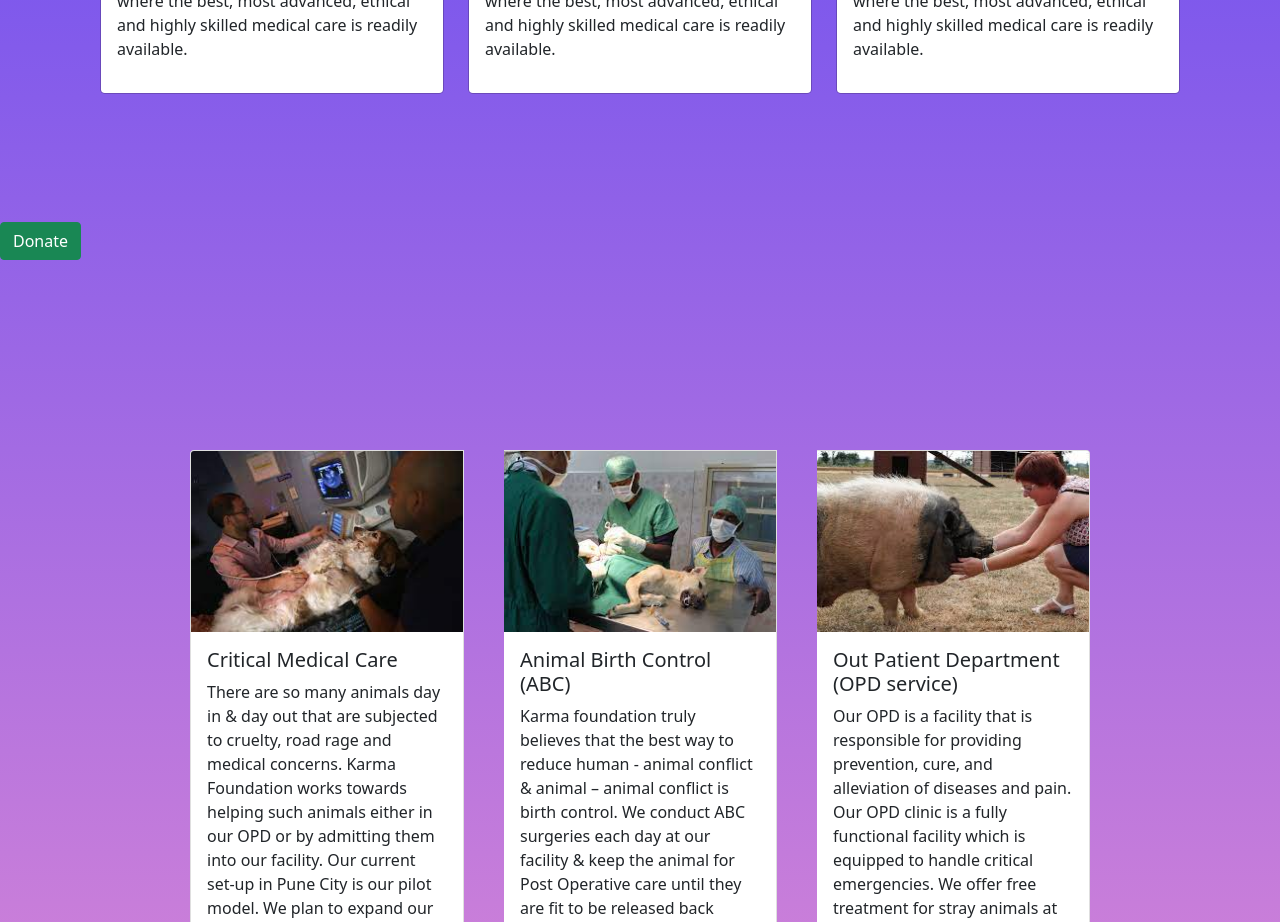
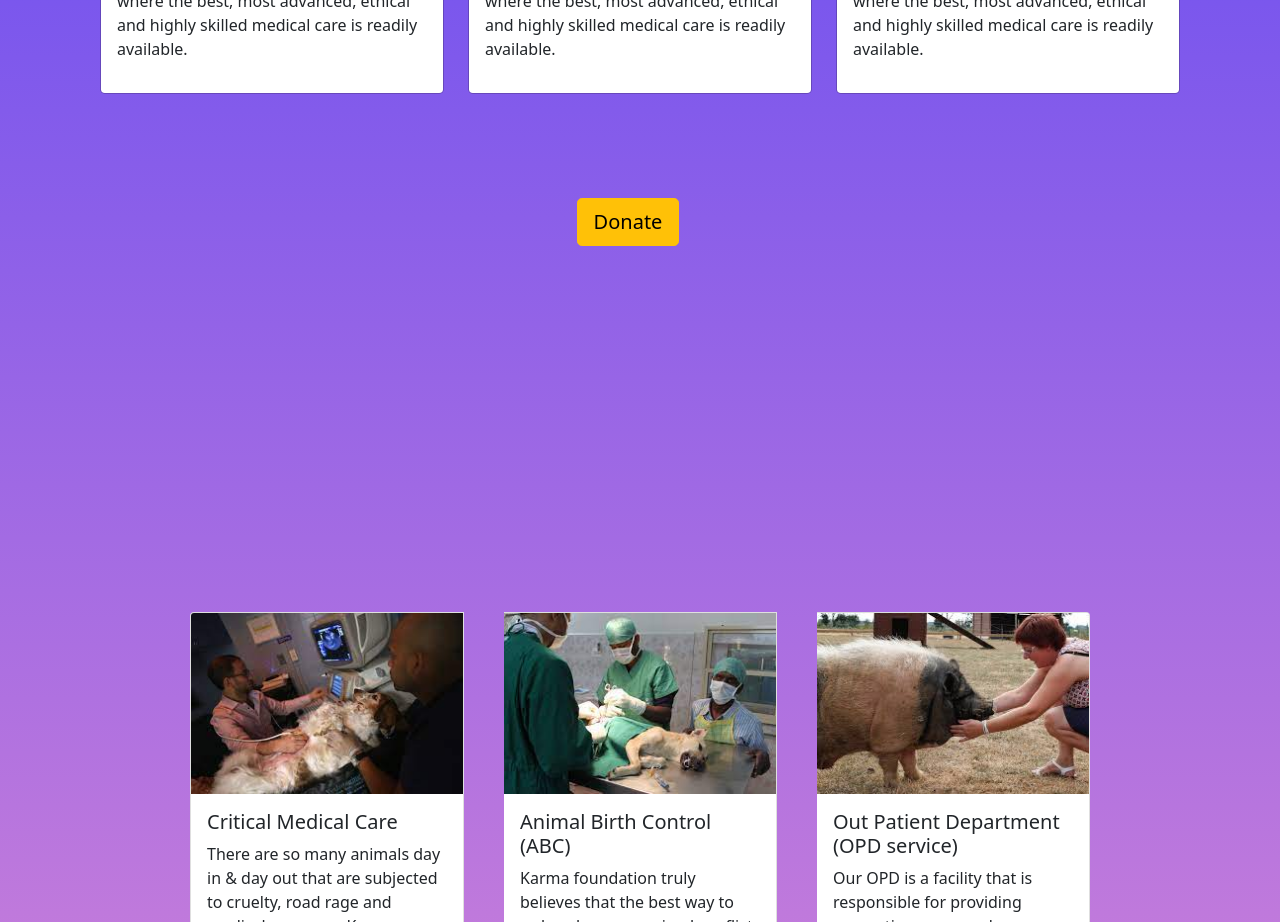
Before and after one commit to Alakhdeepsingh/Indian-AnimalNGO, a React (Create React App) app: page / in a window 1280 px wide. Shown: the part 960-1882 px from the top of the page. Built offline with nearby package versions, Linux system fonts and the light colour scheme.

Commit message:
animalngo

```diff
--- a/src/App.css
+++ b/src/App.css
@@ -5,3 +5,10 @@
 /* .height{
   height:100px;
 } */
+.donatebutton {
+  display: flex;
+  align-items: center;
+  justify-content: center;
+  height:200px;
+
+}
--- a/src/App.js
+++ b/src/App.js
@@ -2,7 +2,6 @@ import "./App.css";
 import { About } from "./About";
 import "bootstrap/dist/css/bootstrap.min.css";
 import * as ReactBootStrap from "react-bootstrap";
-import img1 from "./img1.jpeg";
 import img2 from "./img2.jpg";
 import img3 from "./img3.jpg";
 import img4 from "./L.png";
@@ -14,7 +13,6 @@ import i3 from "./i3.jpg";
 import i2 from "./i2.jpg";
 import poordog5 from "./poordog5.jpg"
 import poordog6 from "./poordog6.jpg"
-import poordog7 from "./poordog7.jpg"
 
 import { BrowserRouter as Router, Switch, Route } from "react-router-dom";
 import { Link } from "react-router-dom";
@@ -174,9 +172,6 @@ function App() {
                       </ReactBootStrap.Carousel.Item>
 
 
-
-
-
                     </ReactBootStrap.Carousel>
                   </div>
 
@@ -271,19 +266,41 @@ function App() {
 </ReactBootStrap.Modal.Dialog>
 
 </div>
+
                   </div>
+                  <div className="row">
+                  <div className="col-4">
+
                   </div>
+                      <div className = "col-4 donatebutton">
+                      <ReactBootStrap.Button
+                        className="btn btn-warning"
+                        variant="primary"
+                        href="https://rzp.io/l/68IC5Nb"
+                        size="lg"
+                      >
+                        Donate
+                      </ReactBootStrap.Button>
+                      </div>
+                      <div className="col-4">
+
+                      </div>
+                      </div>
+
+
+
+                  </div>
+
+
+
+
+
+
 
                   {/* <ReactBootStrap.Modal.Footer> */}
 
 
-                  <ReactBootStrap.Button
-                        className="btn btn-success but"
-                        variant="primary"
-                        href="https://rzp.io/l/68IC5Nb"
-                      >
-                        Donate
-                      </ReactBootStrap.Button>
+
                       {/* </ReactBootStrap.Modal.Footer> */}
 
 
```
